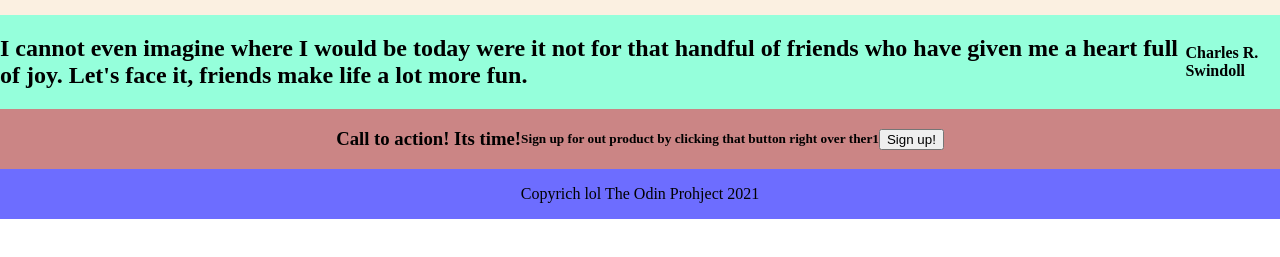
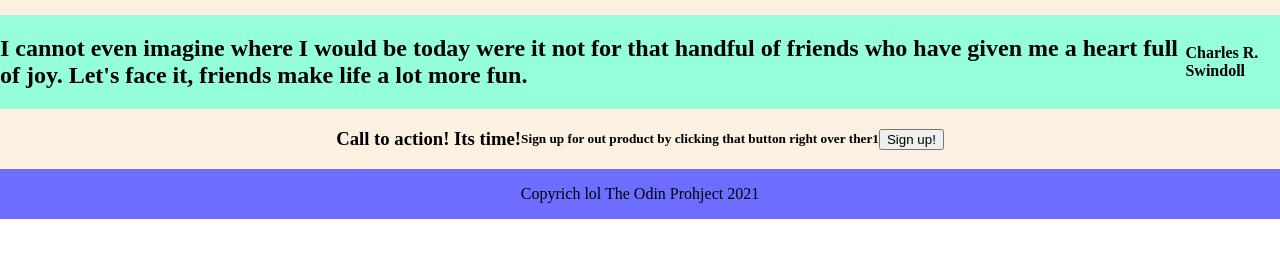
Before and after one commit to 541ky/landing_page, a plain HTML site: page index.html in a window 1280 px wide. Shown: the part 205-462 px from the top of the page. Drawn offline with Linux system fonts and the light colour scheme.

Commit message:
updated landing page sept

```diff
--- a/style.css
+++ b/style.css
@@ -54,7 +54,7 @@ justify-content: center;
 }
 
 .four{
-    background-color: rgba(165, 42, 42, 0.571);
+    background-color: rgba(250, 235, 215, 0.738);
     display: flex;
     margin: 0;
     padding: 0;
```
